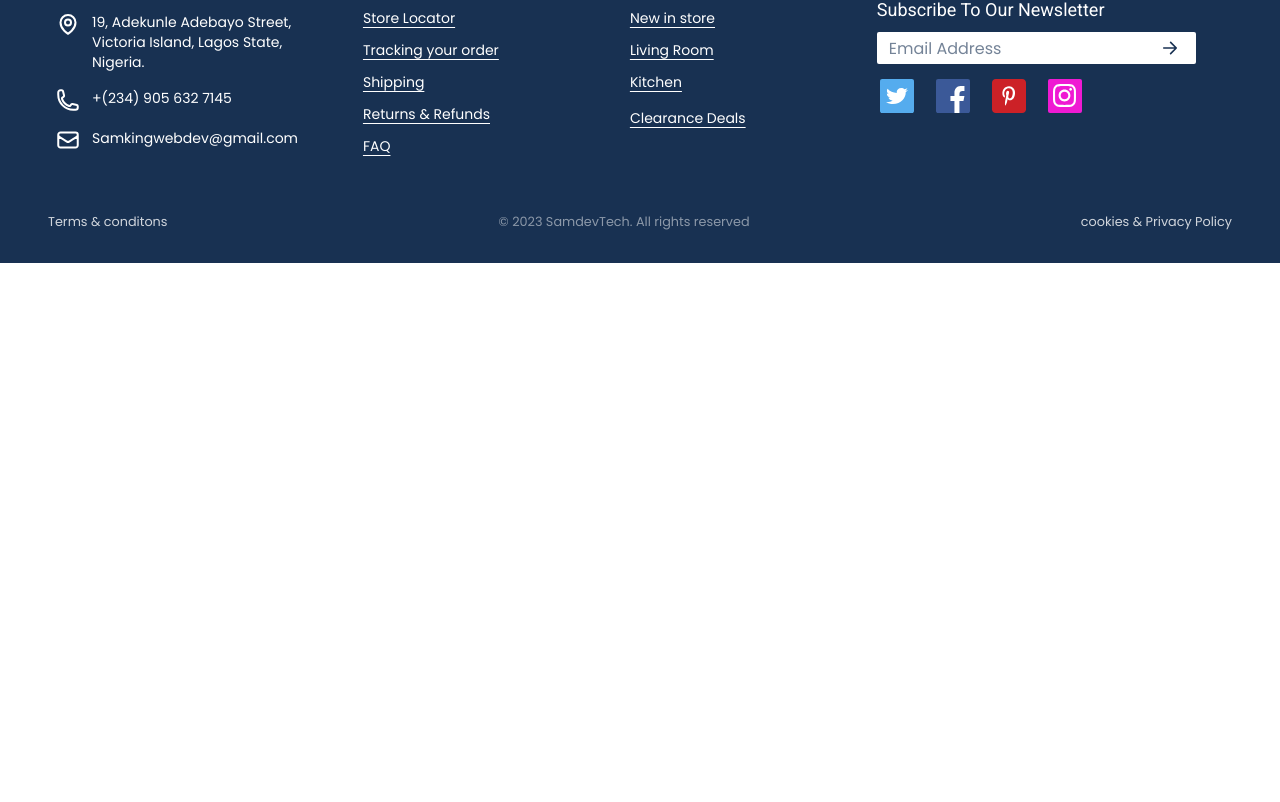
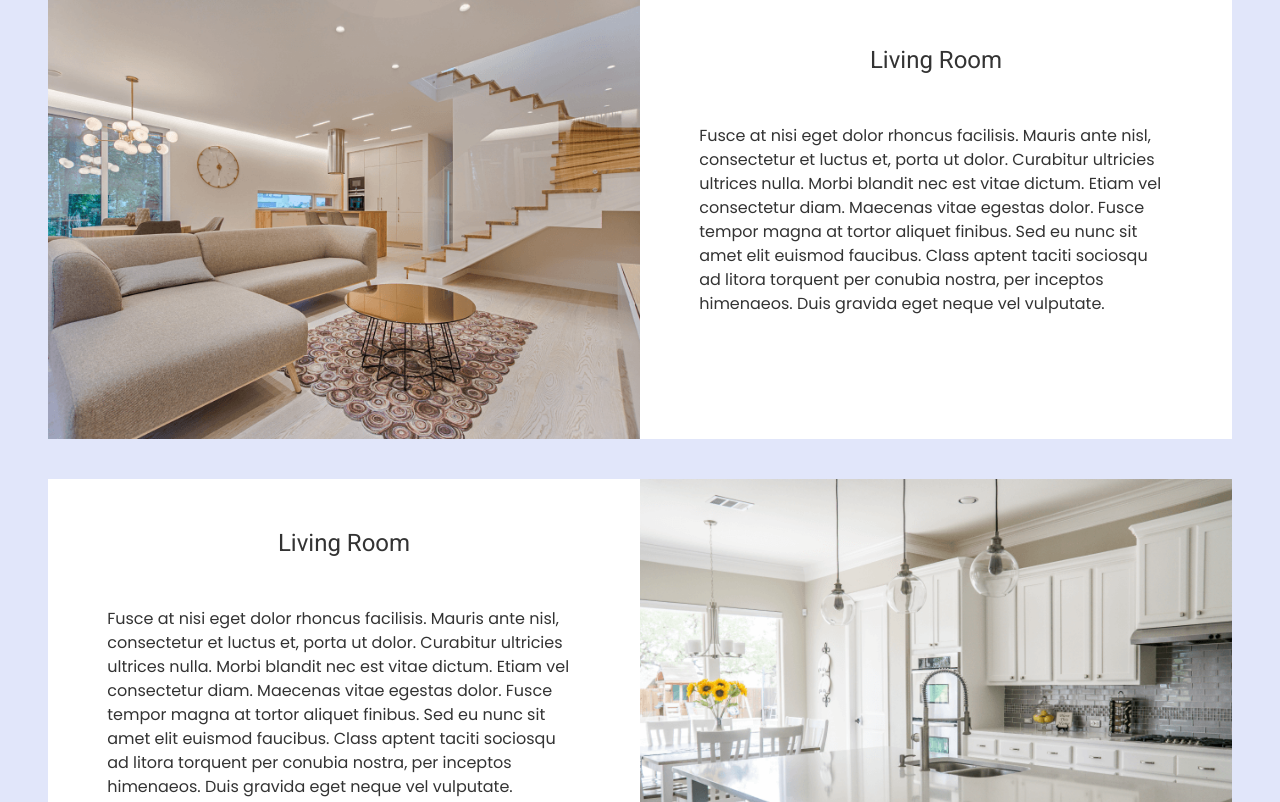
Before and after one commit to Samdevtechnology/samking-furniture, a Next.js app: page / in a window 1280 px wide. Shown: the part 1638-2440 px from the top of the page. Before the commit the page ends 1901 px from the top, so only its background shows below. Built offline with nearby package versions, Linux system fonts and the light colour scheme.

Commit message:
Added -Inspiration Section

```diff
--- a/src/pages/Home.tsx
+++ b/src/pages/Home.tsx
@@ -12,6 +12,7 @@ export const Home = () => {
   return (
     <div>
       <ImageCarousel />
+
       <section className="bg-secondary">
         <Container>
           <header className="pt-8 mb-4 text-center font-secondary font-medium text-xl">
@@ -22,6 +23,7 @@ export const Home = () => {
           </div>
         </Container>
       </section>
+
       <section>
         <Container>
           <header className="pt-8 mb-4 text-center font-secondary font-medium text-xl">
@@ -32,6 +34,68 @@ export const Home = () => {
           </div>
         </Container>
       </section>
+
+      <section className="bg-container">
+        <Container>
+          <header className="pt-8 mb-4 text-center font-secondary font-medium text-xl">
+            <h3>INSPIRATIONAL IDEAS</h3>
+          </header>
+          <ul className="flex flex-col just-cont gap-y-10">
+            <li className=" flex just-cont bg-white">
+              <div className="image w-2/4">
+                <Image
+                  width={100}
+                  height={200}
+                  src={Inspirational1}
+                  alt="Inspirational Image"
+                  className="w-full h-full object-contain"
+                  quality={80}
+                  placeholder="blur"
+                />
+              </div>
+              <div className="w-2/4 self-start flex justify-center flex-col items-center">
+                <h5 className="my-12 text-2xl">Living Room</h5>
+                <p className=" w-4/5">
+                  Fusce at nisi eget dolor rhoncus facilisis. Mauris ante nisl,
+                  consectetur et luctus et, porta ut dolor. Curabitur ultricies
+                  ultrices nulla. Morbi blandit nec est vitae dictum. Etiam vel
+                  consectetur diam. Maecenas vitae egestas dolor. Fusce tempor
+                  magna at tortor aliquet finibus. Sed eu nunc sit amet elit
+                  euismod faucibus. Class aptent taciti sociosqu ad litora
+                  torquent per conubia nostra, per inceptos himenaeos. Duis
+                  gravida eget neque vel vulputate.
+                </p>
+              </div>
+            </li>
+            <li className=" flex just-cont bg-white">
+              <div className="w-2/4 self-start flex justify-center flex-col items-center">
+                <h5 className="my-12 text-2xl">Living Room</h5>
+                <p className=" w-4/5">
+                  Fusce at nisi eget dolor rhoncus facilisis. Mauris ante nisl,
+                  consectetur et luctus et, porta ut dolor. Curabitur ultricies
+                  ultrices nulla. Morbi blandit nec est vitae dictum. Etiam vel
+                  consectetur diam. Maecenas vitae egestas dolor. Fusce tempor
+                  magna at tortor aliquet finibus. Sed eu nunc sit amet elit
+                  euismod faucibus. Class aptent taciti sociosqu ad litora
+                  torquent per conubia nostra, per inceptos himenaeos. Duis
+                  gravida eget neque vel vulputate.
+                </p>
+              </div>
+              <div className="image w-2/4">
+                <Image
+                  width={100}
+                  height={200}
+                  src={Inspirational2}
+                  alt="Inspirational Image"
+                  className="w-full h-full object-contain"
+                  quality={80}
+                  placeholder="blur"
+                />
+              </div>
+            </li>
+          </ul>
+        </Container>
+      </section>
     </div>
   );
 };
```
Also changed, not shown: src/assets/images/Inspiration1.png (added), src/assets/images/Inspiration2.png (added).
